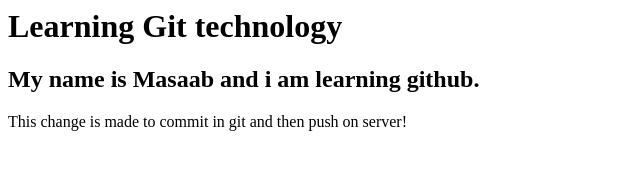
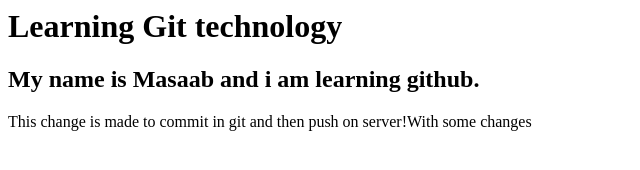
Before and after one commit to Masaab-Github/hello-world, a plain HTML site: page index.html in a window 1280 px wide. Shown: the whole page, without its empty margins (0-640 px from the left). Drawn offline with Linux system fonts and the light colour scheme.

Commit message:
few more changes

```diff
--- a/index.html
+++ b/index.html
@@ -1,3 +1,3 @@
 <h1>Learning Git technology</h1>
 <h2>My name is Masaab and i am learning github.</h2>
-<p>This change is made to commit in git and then push on server!</p>
+<p>This change is made to commit in git and then push on server!With some changes</p>
```
